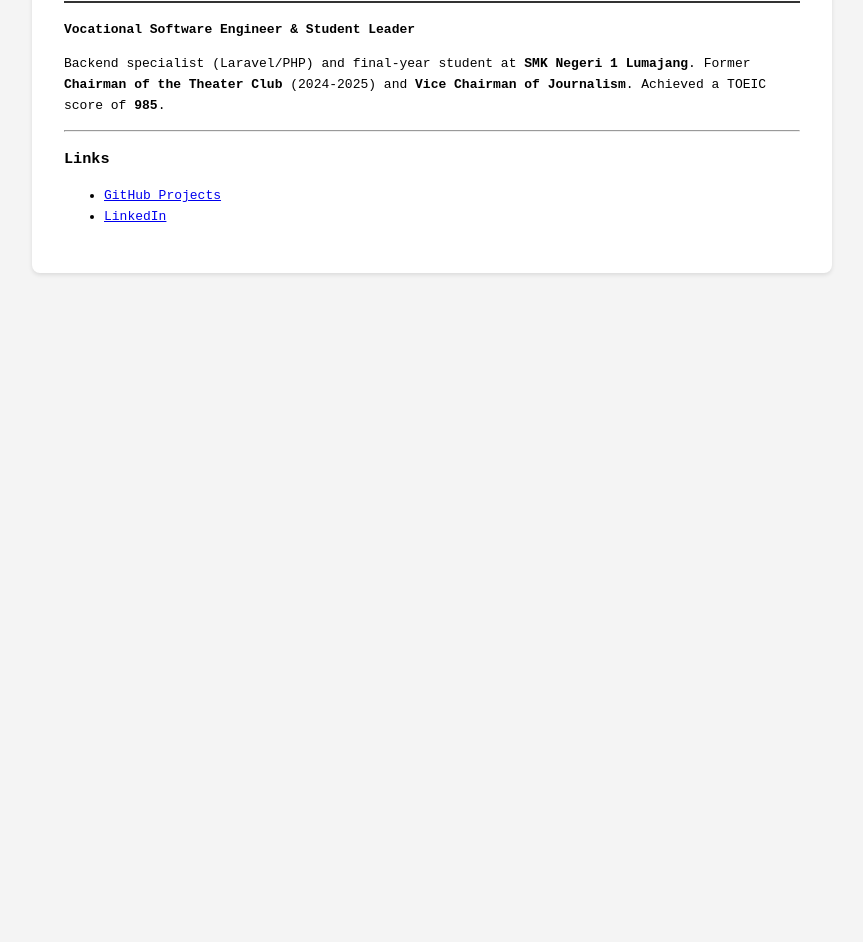
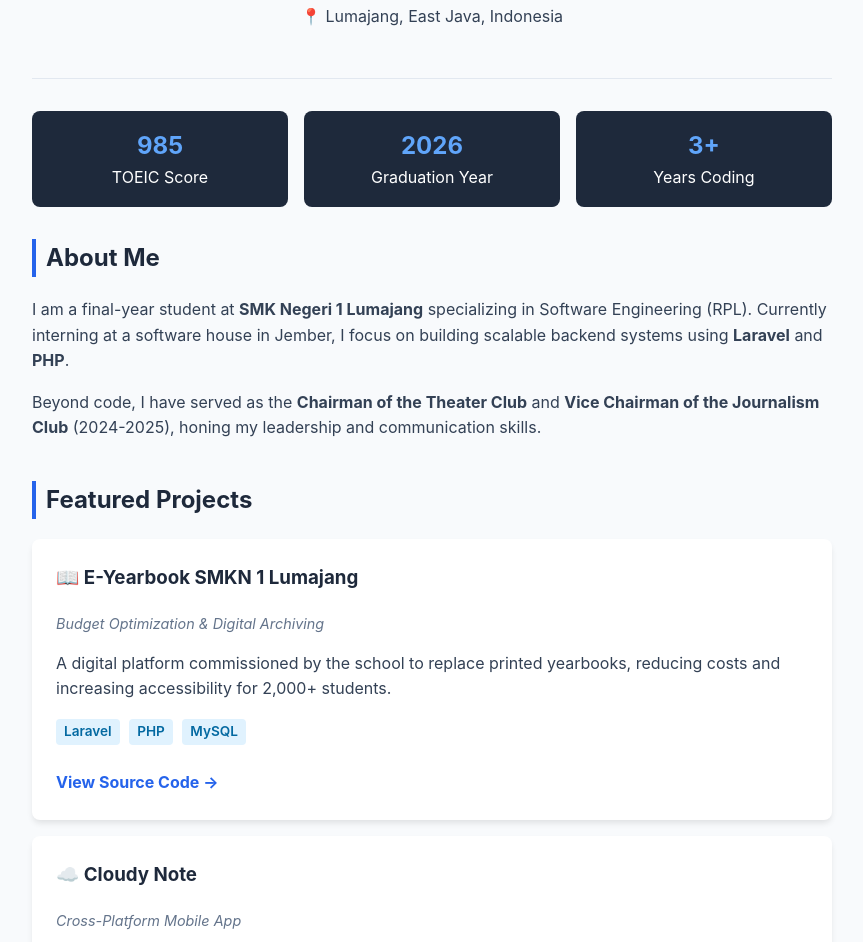
Before and after one commit to AkbarDAfandi/akbardafandi, a plain HTML site: page index.html in a window 1280 px wide. Shown: the part 160-1102 px from the top of the page, without its empty margins (208-1071 px from the left). Before the commit the page ends 800 px from the top, so only its background shows below. Drawn offline with Linux system fonts and the light colour scheme.

Commit message:
Update index.html

```diff
--- a/index.html
+++ b/index.html
@@ -3,8 +3,8 @@
 <head>
     <meta charset="UTF-8">
     <meta name="viewport" content="width=device-width, initial-scale=1.0">
-    <title>Muhammad Akbar Dwi Afandi - Backend Developer</title>
-    <meta name="description" content="Portfolio of Muhammad Akbar Dwi Afandi, Backend Developer and Vocational Student at SMK Negeri 1 Lumajang.">
+    <title>Muhammad Akbar Dwi Afandi - Backend Developer Portfolio</title>
+    <meta name="description" content="Portfolio of Muhammad Akbar Dwi Afandi, a Vocational Backend Developer specializing in Laravel, PHP, and Flutter. Student at SMKN 1 Lumajang.">
 
     <script type="application/ld+json">
     {
@@ -12,24 +12,25 @@
       "@type": "Person",
       "name": "Muhammad Akbar Dwi Afandi",
       "jobTitle": "Backend Developer",
+      "url": "https://execute-re.github.io",
+      "image": "https://avatars.githubusercontent.com/u/YOUR_GITHUB_ID",
       "affiliation": [
+        {
+          "@type": "Organization",
+          "name": "SMK Negeri 1 Lumajang Journalism Club",
+          "roleName": "Vice Chairman (2024-2025)"
+        },
         {
           "@type": "Organization",
           "name": "SMK Negeri 1 Lumajang Theater Club",
           "roleName": "Chairman (2024-2025)"
-        },
-        {
-          "@type": "Organization",
-          "name": "SMK Negeri 1 Lumajang Journalism Club",
-          "roleName": "Vice Chairman (2024-2025)"
         }
       ],
       "alumniOf": {
         "@type": "EducationalOrganization",
         "name": "SMK Negeri 1 Lumajang"
       },
-      "knowsAbout": ["Laravel", "PHP", "CodeIgniter", "IoT", "ESP32"],
-      "url": "https://yourusername.github.io",
+      "knowsAbout": ["Laravel", "PHP", "Flutter", "Supabase", "IoT", "MySQL"],
       "sameAs": [
         "https://www.linkedin.com/in/YOUR_LINKEDIN_ID",
         "https://github.com/YOUR_GITHUB_ID",
@@ -37,27 +38,168 @@
       ]
     }
     </script>
+
     <style>
-        body { font-family: monospace; max-width: 800px; margin: 40px auto; padding: 20px; line-height: 1.6; background: #f4f4f4; }
-        .card { background: white; padding: 2rem; border-radius: 8px; box-shadow: 0 2px 4px rgba(0,0,0,0.1); }
-        h1 { color: #333; border-bottom: 2px solid #333; padding-bottom: 10px; }
+        :root {
+            --primary: #2563eb;
+            --dark: #1e293b;
+            --light: #f8fafc;
+            --text: #334155;
+        }
+        body {
+            font-family: -apple-system, BlinkMacSystemFont, "Segoe UI", Roboto, Helvetica, Arial, sans-serif;
+            line-height: 1.6;
+            color: var(--text);
+            background: var(--light);
+            margin: 0;
+            padding: 0;
+        }
+        .container {
+            max-width: 800px;
+            margin: 0 auto;
+            padding: 2rem 1rem;
+        }
+        header {
+            text-align: center;
+            padding-bottom: 2rem;
+            border-bottom: 1px solid #e2e8f0;
+            margin-bottom: 2rem;
+        }
+        h1 { color: var(--dark); margin-bottom: 0.5rem; font-size: 2.2rem; }
+        .subtitle { color: var(--primary); font-weight: 600; font-size: 1.1rem; }
+
+        section { margin-bottom: 2.5rem; }
+        h2 { color: var(--dark); border-left: 4px solid var(--primary); padding-left: 10px; }
+
+        .card {
+            background: white;
+            padding: 1.5rem;
+            border-radius: 8px;
+            box-shadow: 0 4px 6px -1px rgba(0, 0, 0, 0.1);
+            margin-bottom: 1rem;
+            transition: transform 0.2s;
+        }
+        .card:hover { transform: translateY(-2px); }
+        .card h3 { margin-top: 0; color: var(--dark); }
+        .card a { text-decoration: none; color: var(--primary); font-weight: bold; }
+
+        .badge {
+            display: inline-block;
+            background: #e0f2fe;
+            color: #0369a1;
+            padding: 2px 8px;
+            border-radius: 4px;
+            font-size: 0.85rem;
+            margin-right: 5px;
+            font-weight: 600;
+        }
+        .meta { font-size: 0.9rem; color: #64748b; font-style: italic; }
+
+        .stats-grid {
+            display: grid;
+            grid-template-columns: repeat(auto-fit, minmax(200px, 1fr));
+            gap: 1rem;
+            margin-bottom: 2rem;
+        }
+        .stat-box { background: var(--dark); color: white; padding: 1rem; border-radius: 8px; text-align: center; }
+        .stat-number { font-size: 1.5rem; font-weight: bold; color: #60a5fa; }
+
+        footer { text-align: center; margin-top: 4rem; color: #94a3b8; font-size: 0.9rem; }
     </style>
 </head>
 <body>
-    <div class="card">
+
+<div class="container">
+    <header>
         <h1>Muhammad Akbar Dwi Afandi</h1>
-        <p><strong>Vocational Software Engineer & Student Leader</strong></p>
+        <div class="subtitle">Backend Engineer | Vocational Student | Leadership Enthusiast</div>
+        <p>📍 Lumajang, East Java, Indonesia</p>
+    </header>
+
+    <div class="stats-grid">
+        <div class="stat-box">
+            <div class="stat-number">985</div>
+            <div>TOEIC Score</div>
+        </div>
+        <div class="stat-box">
+            <div class="stat-number">2026</div>
+            <div>Graduation Year</div>
+        </div>
+        <div class="stat-box">
+            <div class="stat-number">3+</div>
+            <div>Years Coding</div>
+        </div>
+    </div>
+
+    <section>
+        <h2>About Me</h2>
         <p>
-            Backend specialist (Laravel/PHP) and final-year student at <strong>SMK Negeri 1 Lumajang</strong>.
-            Former <strong>Chairman of the Theater Club</strong> (2024-2025) and <strong>Vice Chairman of Journalism</strong>.
-            Achieved a TOEIC score of <strong>985</strong>.
+            I am a final-year student at <strong>SMK Negeri 1 Lumajang</strong> specializing in Software Engineering (RPL).
+            Currently interning at a software house in Jember, I focus on building scalable backend systems using <strong>Laravel</strong> and <strong>PHP</strong>.
         </p>
-        <hr>
-        <h3>Links</h3>
+        <p>
+            Beyond code, I have served as the <strong>Chairman of the Theater Club</strong> and <strong>Vice Chairman of the Journalism Club</strong> (2024-2025),
+            honing my leadership and communication skills.
+        </p>
+    </section>
+
+    <section>
+        <h2>Featured Projects</h2>
+
+        <div class="card">
+            <h3>📖 E-Yearbook SMKN 1 Lumajang</h3>
+            <div class="meta">Budget Optimization & Digital Archiving</div>
+            <p>A digital platform commissioned by the school to replace printed yearbooks, reducing costs and increasing accessibility for 2,000+ students.</p>
+            <div>
+                <span class="badge">Laravel</span>
+                <span class="badge">PHP</span>
+                <span class="badge">MySQL</span>
+            </div>
+            <br>
+            <a href="https://github.com/YOUR_GITHUB_ID/YOUR_YEARBOOK_REPO">View Source Code →</a>
+        </div>
+
+        <div class="card">
+            <h3>☁️ Cloudy Note</h3>
+            <div class="meta">Cross-Platform Mobile App</div>
+            <p>Secure note-taking application featuring real-time synchronization, email verification, and Row Level Security (RLS).</p>
+            <div>
+                <span class="badge">Flutter</span>
+                <span class="badge">Supabase</span>
+                <span class="badge">Dart</span>
+                <span class="badge">MVVM</span>
+            </div>
+            <br>
+            <a href="https://github.com/YOUR_GITHUB_ID/YOUR_CLOUDY_REPO">View Source Code →</a>
+        </div>
+
+        <div class="card">
+            <h3>📚 lib-Track</h3>
+            <div class="meta">Library Management System</div>
+            <p>A pure native PHP application demonstrating core understanding of CRUD operations, session management, and relational database logic.</p>
+            <div>
+                <span class="badge">Native PHP</span>
+                <span class="badge">No Framework</span>
+                <span class="badge">Inventory System</span>
+            </div>
+            <br>
+            <a href="https://github.com/YOUR_GITHUB_ID/YOUR_LIBTRACK_REPO">View Source Code →</a>
+        </div>
+    </section>
+
+    <section>
+        <h2>Connect</h2>
         <ul>
-            <li><a href="https://github.com/AkbarDAfandi">GitHub Projects</a></li>
-            <li><a href="https://www.linkedin.com/in/akbar-afandi/">LinkedIn</a></li>
+            <li><strong>GitHub:</strong> <a href="https://github.com/AkbarDAfandi">github.com/AkbarDAfandi</a></li>
+            <li><strong>LinkedIn:</strong> <a href="https://www.linkedin.com/in/akbar-afandi/">linkedin.com/in/akbar-afandi</a></li>
+            <li><strong>Instagram:</strong> <a href="https://instagram.com/rexec.png">@rexec.png/a></li>
         </ul>
-    </div>
+    </section>
+
+    <footer>
+        <p>&copy; 2025 Muhammad Akbar Dwi Afandi. Built to trigger Google AI Entities.</p>
+    </footer>
+</div>
+
 </body>
 </html>
```
